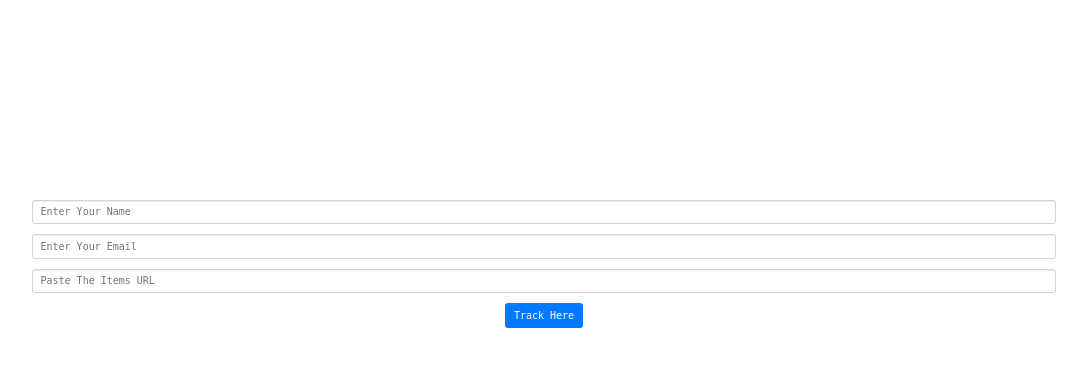
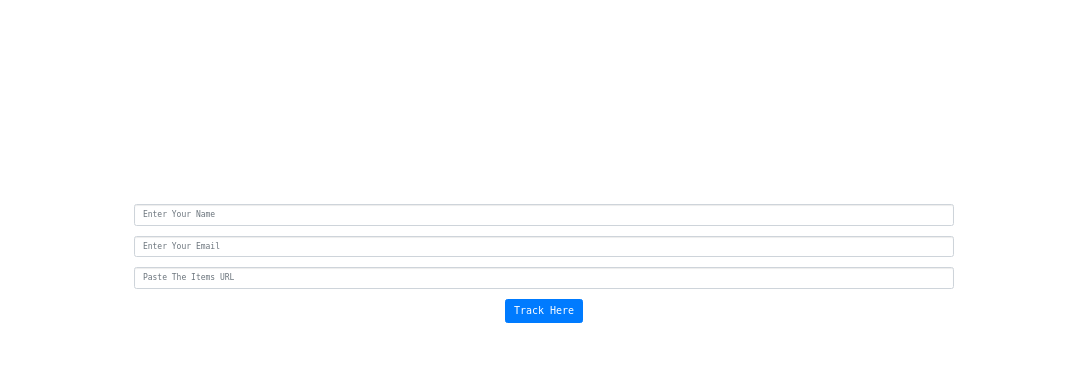
Before and after one commit to Makhubedu/PriceTracker, a Flask app: page / in a window 1280 px wide. Shown: the part 139-506 px from the top of the page, without its empty margins (96-1183 px from the left). Run offline with Flask 2, Linux system fonts and the light colour scheme; some libraries are stand-ins or nearby versions; some web fonts are replaced.

Commit message:
I made some chnages on style

```diff
--- a/static/styles/mainpage.css
+++ b/static/styles/mainpage.css
@@ -30,3 +30,8 @@
 ::placeholder {
     color: #ec008c;
 }
+
+.form-control {
+    font-size: 0.8em;
+    width: 80%;
+}
```
